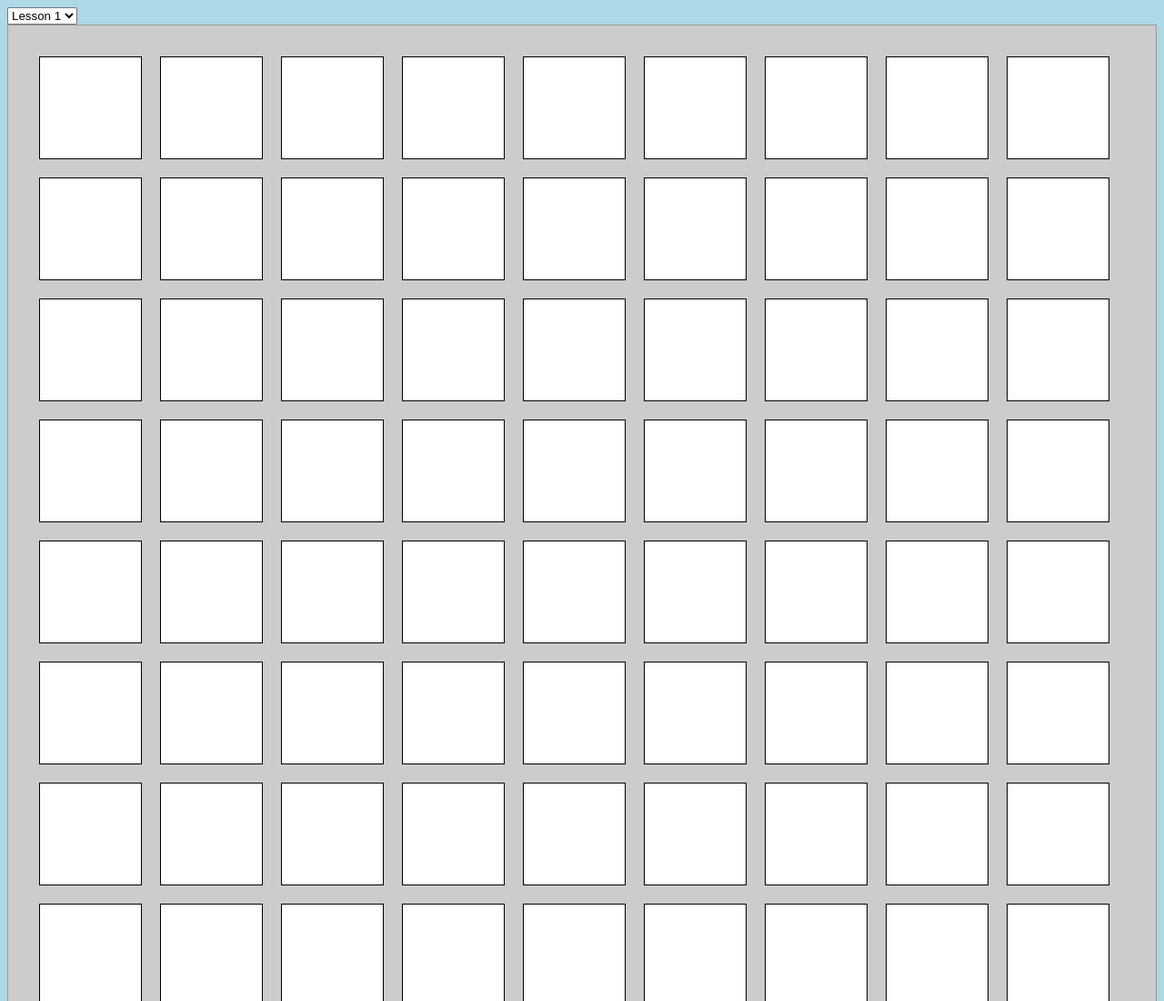
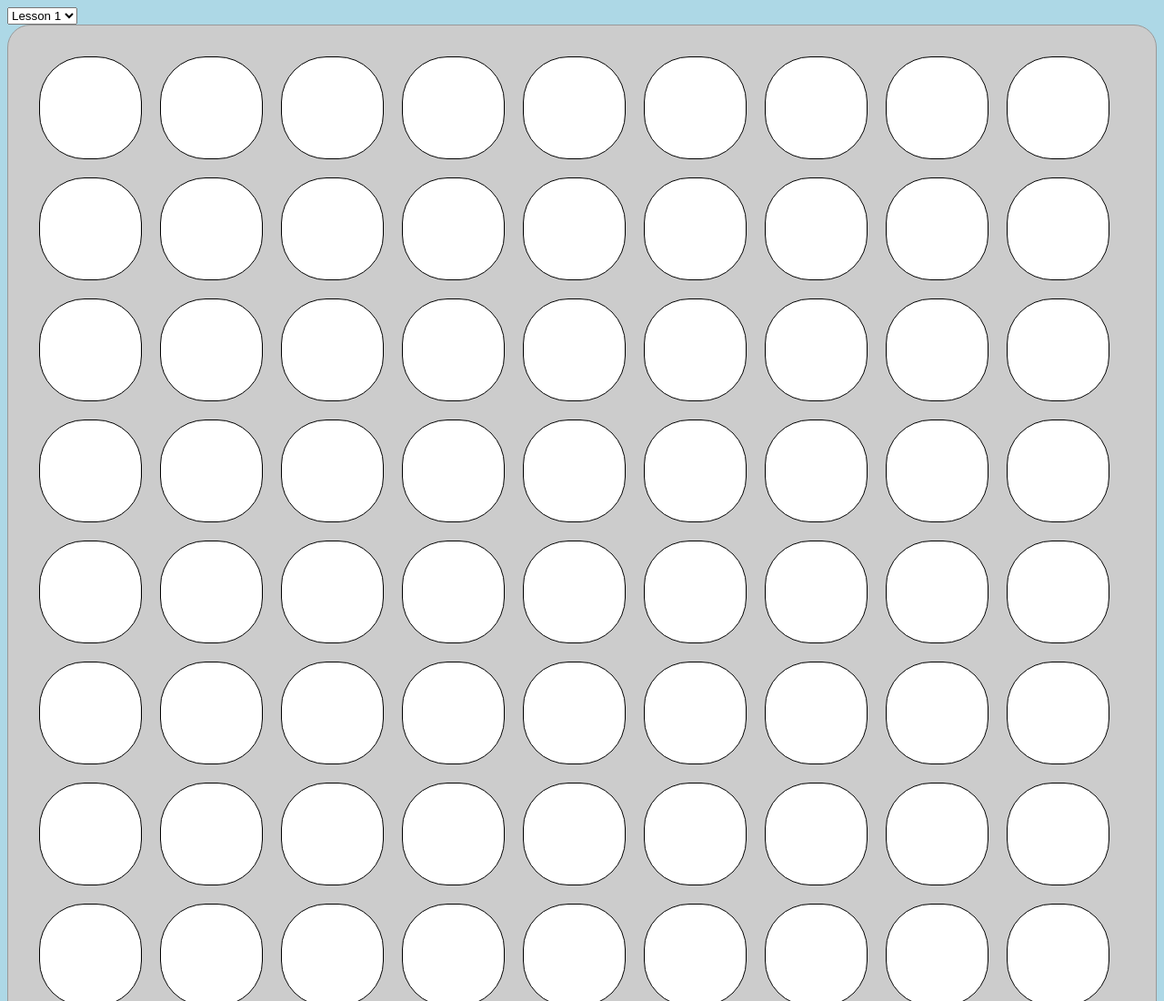
Before and after one commit to nhenninger/BrowserAddons, a browser extension: page ShinkeiSuijaku/Firefox/data/shinkeisuijaku.html in a window 1280 px wide. Shown: the top 1100 px of the page at 91% size. Drawn offline with Linux system fonts and the light colour scheme.

Commit message:
Added rounded corners, some TODOs as reminder.

```diff
--- a/ShinkeiSuijaku/Firefox/data/shinkeisuijaku.js
+++ b/ShinkeiSuijaku/Firefox/data/shinkeisuijaku.js
@@ -136,6 +136,8 @@ function newBoard(){  // TODO: change this and all calls to init()
                       // TODO: check listener for level selection
                       // TODO: finish creating JSON levels
                       // TODO: Do the funky chicken
+                      // TODO: Add checkbox to toggle display of meaning/romaji
+                      // TODO: Add card flipping effect
   var board = document.getElementById('memory_board');
   while (board.hasChildNodes()) {
     board.removeChild(board.firstChild);
--- a/ShinkeiSuijaku/Firefox/data/shinkeisuijakustyles.css
+++ b/ShinkeiSuijaku/Firefox/data/shinkeisuijakustyles.css
@@ -5,6 +5,10 @@ body {
 h1 {
     color: navy;
     margin-left: 20px;
+}
+
+div {
+  border-radius: 25px;
 }
 
 div#memory_board{
@@ -18,6 +22,7 @@ div#memory_board{
 div#memory_board > div{
   background: url(tile_bg.jpg) no-repeat;
   border:#000 1px solid;
+  border-radius: 50px;
   width:71px;
   height:71px;
   float:left;
```
